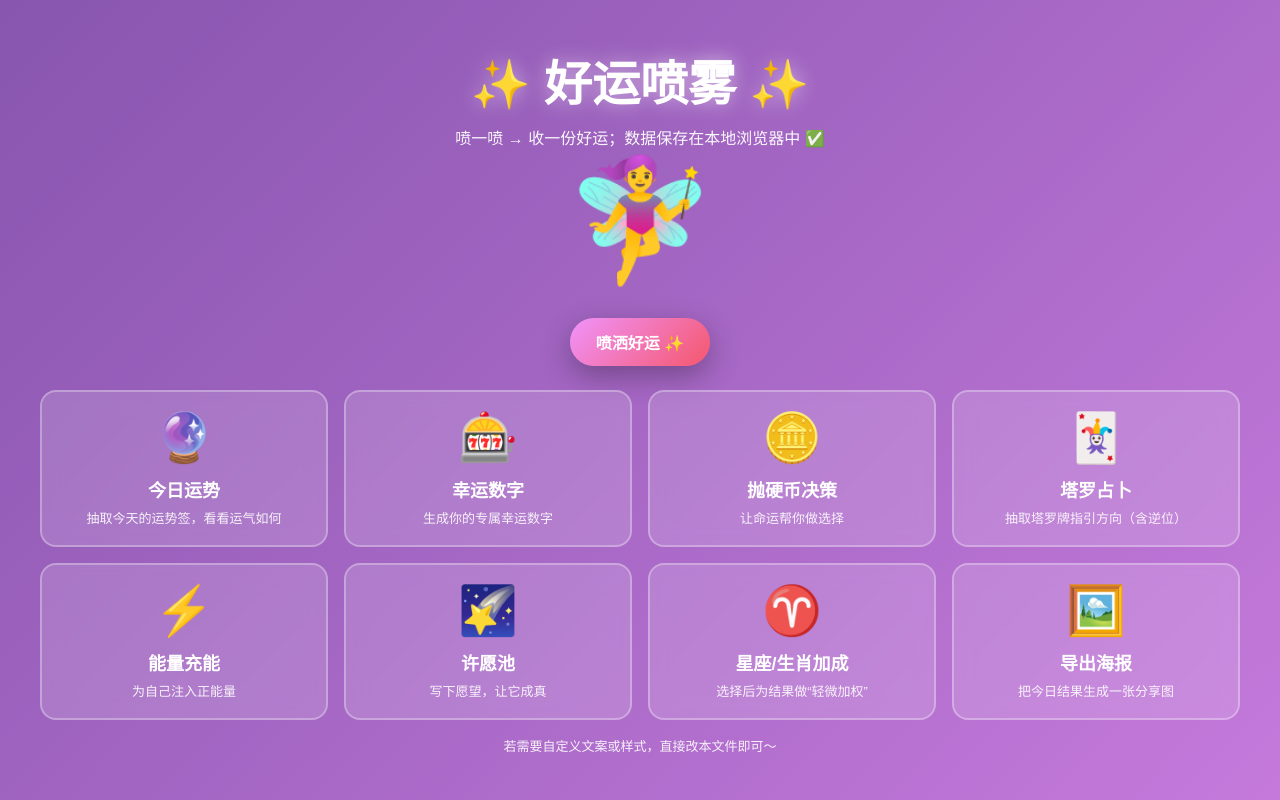
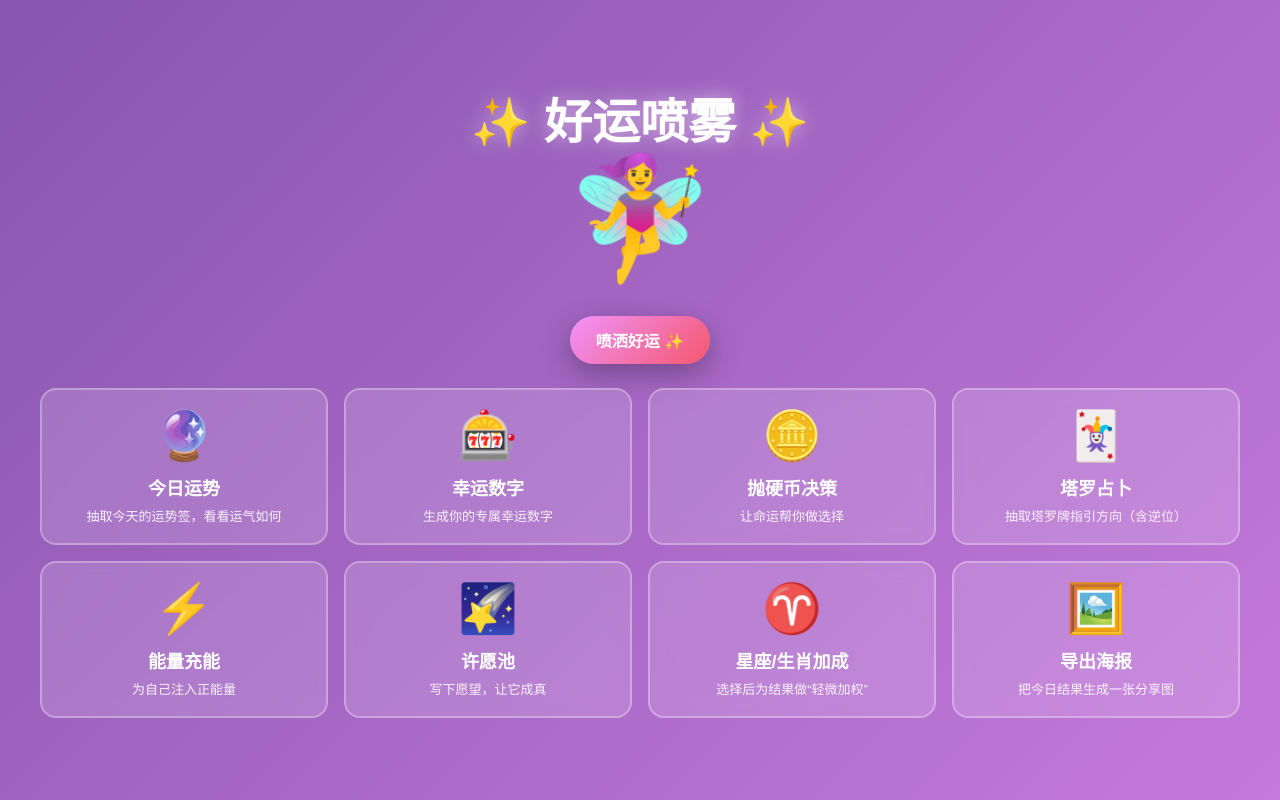
Before and after one commit to CaoMiaomiaocmm/good-luck-spray, a plain HTML site: page index.html in a window 1280 px wide. Drawn offline with Linux system fonts and the light colour scheme.

Commit message:
index.html

```diff
--- a/index.html
+++ b/index.html
@@ -102,7 +102,6 @@
 <body>
   <div class="container">
     <h1 class="title">✨ 好运喷雾 ✨</h1>
-    <div class="subtitle">喷一喷 → 收一份好运；数据保存在本地浏览器中 ✅</div>
     <div class="fairy" id="fairy">🧚‍♀️</div>
     <button class="spray-button" id="sprayBtn">喷洒好运 ✨</button>
 
@@ -148,8 +147,6 @@
         <div class="feature-desc">把今日结果生成一张分享图</div>
       </div>
     </div>
-
-    <footer>若需要自定义文案或样式，直接改本文件即可～</footer>
   </div>
 
   <div class="blessing-text" id="blessingText"></div>
```
